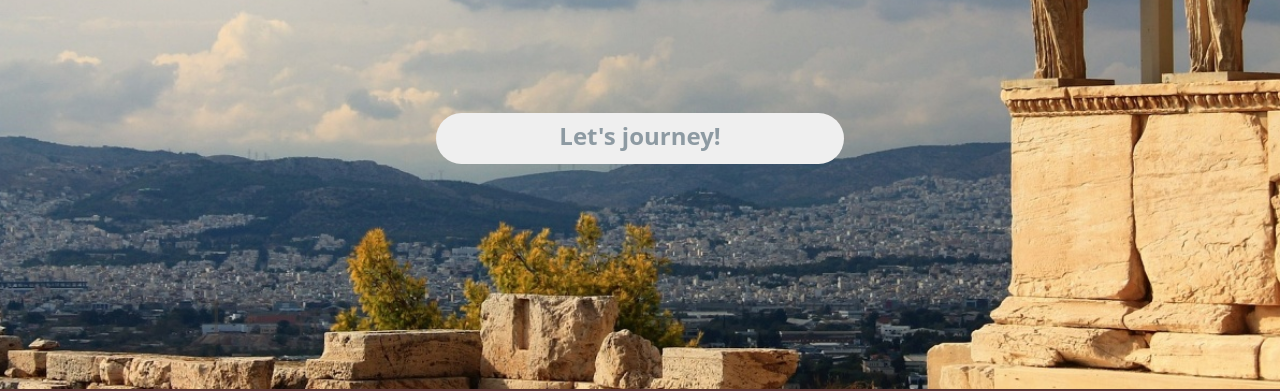
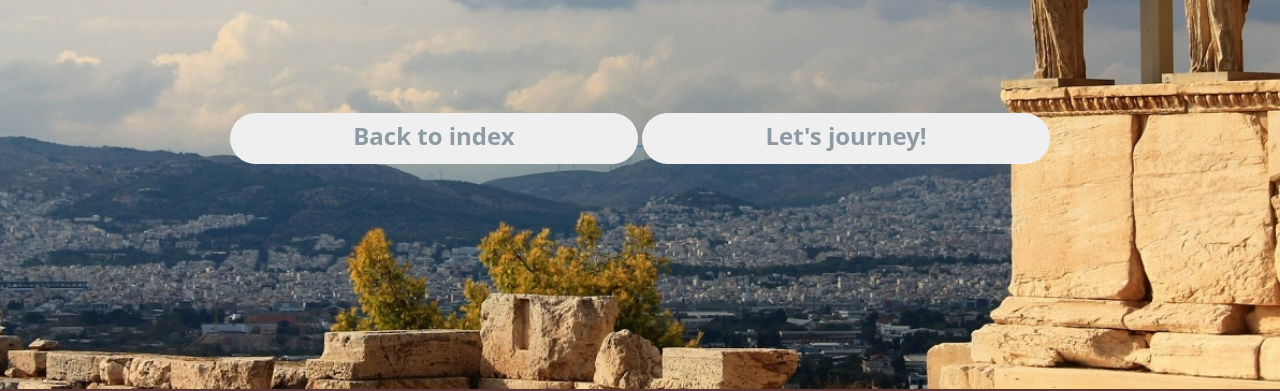
Before and after one commit to yunpnzr/TugasFilsafat, a plain HTML site: page abad_pertengahan/abad_pertengahan.html in a window 1280 px wide. Shown: the part 411-802 px from the top of the page. Drawn offline with nearby package versions, Linux system fonts and the light colour scheme.

Commit message:
Add button

```diff
--- a/abad_pertengahan/abad_pertengahan.html
+++ b/abad_pertengahan/abad_pertengahan.html
@@ -19,7 +19,10 @@
         <div class="p-jumbotron">
             <p>Perkembangan ilmu pengetahuan pada zaman Abad Pertengahan, juga dikenal sebagai periode medieval</p>
         </div>
-        <div class="btn-jumbotron">
+        <class="btn-jumbotron">
+            <a href="../index/index.html">
+                <input class="submit" type="button" value="Back to index">
+            </a>
             <a href="#content">
                 <input class="submit" type="button" value="Let's journey!">
             </a>
```
Also changed, not shown: pra_yunani_kuno/pra_yunani_kuno.html (+3 -0 lines), yunani_kuno/yunani_kuno.html (+3 -0 lines).
